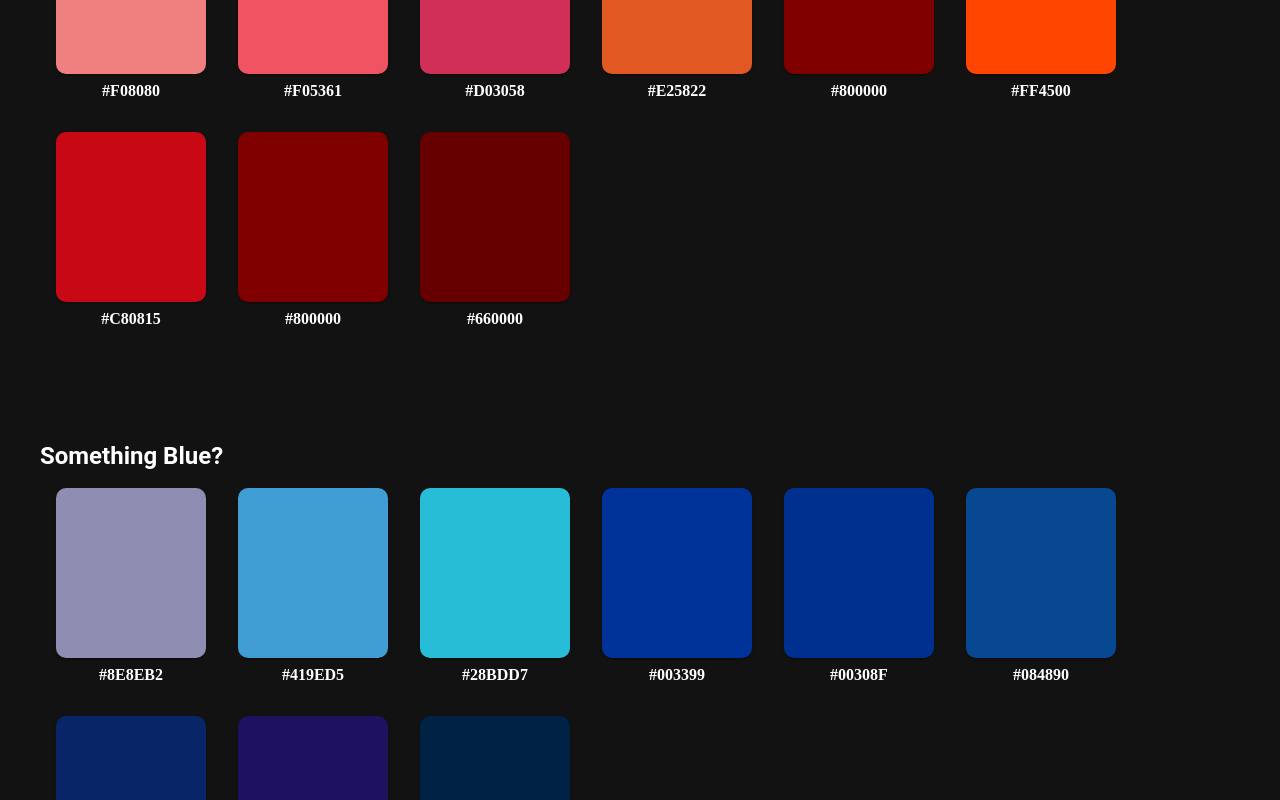
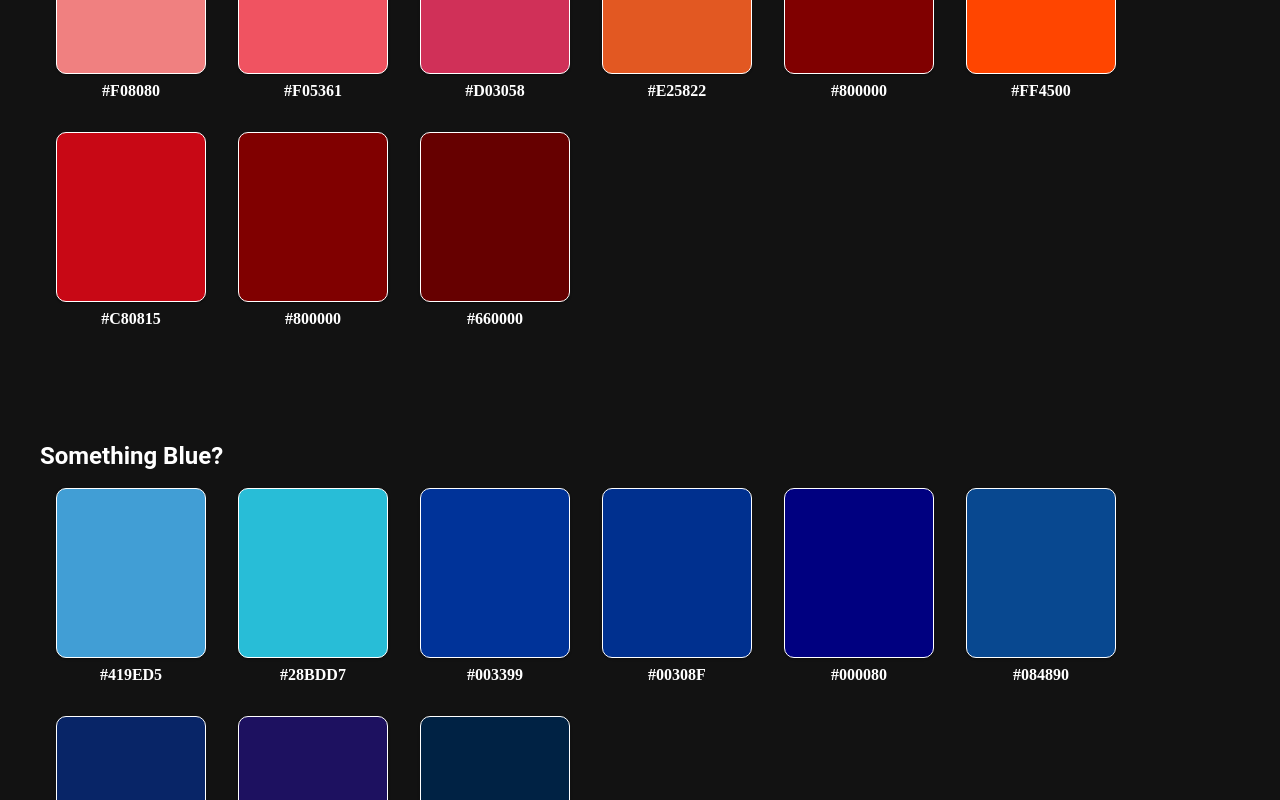
Before and after one commit to AchalShah1006/colorPicker, a React (Create React App) app: page / in a window 1280 px wide. Shown: the part 320-1120 px from the top of the page. Built offline with nearby package versions, Linux system fonts and the light colour scheme.

Commit message:
color picker 2.0

```diff
--- a/package.json
+++ b/package.json
@@ -11,6 +11,7 @@
     "@testing-library/react": "^9.5.0",
     "@testing-library/user-event": "^7.2.1",
     "react": "^16.13.1",
+    "react-copy-to-clipboard": "^5.0.4",
     "react-dom": "^16.13.1",
     "react-scripts": "3.4.3",
     "uuid": "^8.3.2"
--- a/src/App.js
+++ b/src/App.js
@@ -7,12 +7,14 @@ import {
   GREEN_COLOR,
   YELLOW_COLOR,
   PURPLE_COLOR,
+  BLACK_COLOR,
   DEFAULT_COLOR,
 } from "./colordata"
 import Navbar from "./components/Navbar"
 import Section from "./containers/Section"
 
 import "./App.css"
+import Footer from "./components/Footer"
 
 const useStyles = makeStyles({
   root: {
@@ -41,8 +43,10 @@ function App() {
         <Section colorGroup="Green" colors={GREEN_COLOR} />
         <Section colorGroup="Yellow" colors={YELLOW_COLOR} />
         <Section colorGroup="Purple" colors={PURPLE_COLOR} />
+        <Section colorGroup="Black" colors={BLACK_COLOR} />
         <Section colorGroup="Defaults" colors={DEFAULT_COLOR} />
       </Container>
+      <Footer />
     </div>
   )
 }
--- a/src/colordata.js
+++ b/src/colordata.js
@@ -1,9 +1,9 @@
 export const BLUE_COLOR = [
-  "#8e8eb2",
   "#419ed5",
   "#28BDD7",
   "#003399",
   "#00308F",
+  "#000080",
   "#084890",
   "#082567",
   "#1d1160",
--- a/src/components/ColorCard/index.js
+++ b/src/components/ColorCard/index.js
@@ -1,7 +1,8 @@
 import React, { useState } from "react"
 import { makeStyles } from "@material-ui/core/styles"
-import { Box, Button, Card, Snackbar, Tooltip } from "@material-ui/core"
+import { Box, Card, Snackbar } from "@material-ui/core"
 import MuiAlert from "@material-ui/lab/Alert"
+import { CopyToClipboard } from "react-copy-to-clipboard"
 
 function Alert(props) {
   return <MuiAlert elevation={6} variant="filled" {...props} />
@@ -16,18 +17,13 @@ const useStyles = makeStyles({
     backgroundColor: "transparent",
     width: 150,
     borderRadius: "10px",
+    border: "1px solid #FFF",
   },
   fontColor: {
     color: "#FFF",
     fontWeight: 600,
     textAlign: "center",
     marginTop: "0.5rem",
-  },
-  star: {
-    verticalAlign: "middle",
-    fontSize: "14px",
-    marginLeft: "0.5em",
-    color: "#FFF",
   },
 })
 
@@ -43,34 +39,20 @@ const ColorCard = (props) => {
     setSaved(false)
   }
 
-  // Function To Save Colour Value To Clip-Board.
-  const copyColour = (val) => {
-    let copyTxt = document.createElement("textarea")
-    copyTxt.innerText = val
-    document.body.appendChild(copyTxt)
-    copyTxt.select()
-    document.execCommand("copy")
-    copyTxt.remove()
-  }
-
   const handleClick = (val) => {
     setSaved(true)
-    copyColour(val)
   }
 
   return (
     <Box className={classes.root}>
-      <Card
-        className={classes.card}
-        style={{ backgroundColor: color }}
-        onClick={() => handleClick(color)}
-      />
-      <div className={classes.fontColor}>
-        {color.toUpperCase()}
-        {/* <Tooltip title="Add to Favorite" className={classes.star}>
-          <span className="material-icons">star</span>
-        </Tooltip> */}
-      </div>
+      <CopyToClipboard text={color} onCopy={handleClick}>
+        <Card className={classes.card} style={{ backgroundColor: color }} />
+      </CopyToClipboard>
+
+      {/* Color Hex Text */}
+      <div className={classes.fontColor}>{color.toUpperCase()}</div>
+
+      {/* Snackbar Success message */}
       <Snackbar open={saved} autoHideDuration={500} onClose={handleClose}>
         <Alert severity="success">Copied! {color.toUpperCase()}</Alert>
       </Snackbar>
--- a/src/components/Footer/index.js
+++ b/src/components/Footer/index.js
@@ -0,0 +1,32 @@
+import React from "react"
+import { makeStyles, Typography } from "@material-ui/core"
+
+const useStyles = makeStyles({
+  root: {
+    color: "#FFF",
+    textAlign: "center",
+    padding: "2rem",
+  },
+})
+
+function Footer() {
+  const classes = useStyles()
+  return (
+    <footer className={classes.root}>
+      <Typography
+        style={{
+          textAlign: "center",
+          fontSize: "16px",
+          marginTop: "1rem",
+        }}
+      >
+        All Rights Reserved
+      </Typography>
+      <Typography style={{ textAlign: "center", fontSize: "16px" }}>
+        Copyright &copy; <span style={{ color: "orange" }}> Achal Shah</span>
+      </Typography>
+    </footer>
+  )
+}
+
+export default Footer
```
Also changed, not shown: 1 other file (tests, documents, lock files or other folders).
